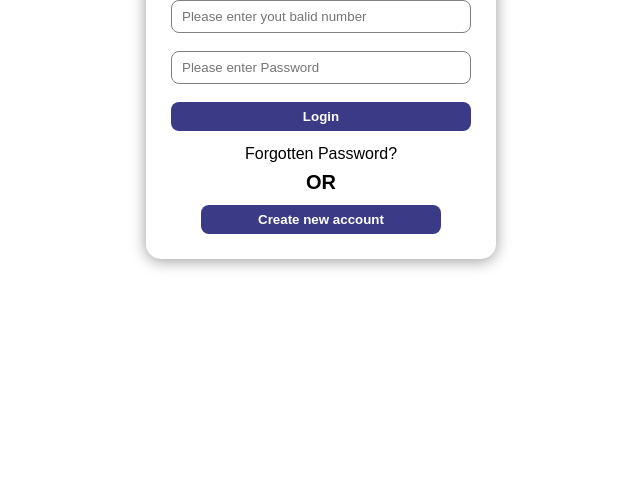
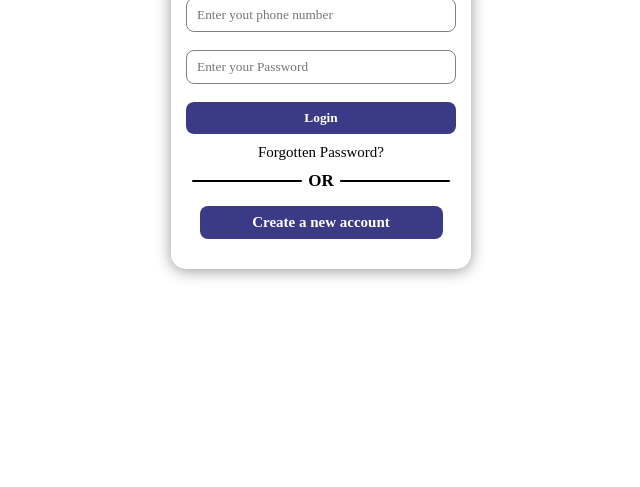
Before and after one commit to SyntaxAdil/myLoginForm, a plain HTML site: page index.html in a window 1280 px wide. Shown: the part 313-800 px from the top of the page, without its empty margins (319-959 px from the left). Drawn offline with Linux system fonts and the light colour scheme.

Commit message:
Modified

```diff
--- a/index.html
+++ b/index.html
@@ -3,7 +3,7 @@
 <head>
     <meta charset="UTF-8">
     <meta name="viewport" content="width=device-width, initial-scale=1.0">
-    <title>My login</title>
+    <title>Facebook login</title>
     <!-- CSS file -->
      <link rel="stylesheet" href="style.css">
 </head>
@@ -11,27 +11,27 @@
     <!-- main container -->
     <div class="login_container">
 
-        <h1>My Login</h1>
+        <h1>Facebook</h1>
 
      <div>
-        <input type="number" id="phoneNum" placeholder="Please enter yout balid number">
-        <div id="numError" class="validError" >Invalid number </div>
+        <input type="number" id="phoneNum" placeholder="Enter yout phone number">
+        <div id="numError" class="validError" >Invalid provided number </div>
     </div>
 
     <div>
-        <input type="password" id="pass" placeholder="Please enter Password">
-        <div id="passError" class="validError">Invalid Password </div>
+        <input type="password" id="pass" placeholder="Enter your Password">
+        <div id="passError" class="validError">Invalid provided Password </div>
      </div>
 
 
     <button id="loginBtn" onclick="validError()" >Login</button>
 
-     <a href="#" id="forgetPass"> <p>Forgotten Password?</p></a>
+     <!-- <a href="#" id="forgetPass"> <p>Forgotten Password?</p></a> -->
+     <div id="forgetPass"><a href="#">Forgotten Password?</a></div>
 
+    <div class="or_container">OR</div>
 
-     <p style="font-size: 20px; font-weight: bolder;">OR</p>
-
-     <button id="create_btn">Create new account</button>
+     <button id="create_btn">Create a new account</button>
     </div>
 
 
--- a/style.css
+++ b/style.css
@@ -2,7 +2,7 @@
     margin: 0;
     padding: 0;
     box-sizing: border-box;
-    font-family: Arial, Helvetica, sans-serif;
+    font-family: 'Times New Roman', Times, serif;
 }
 body{
     display: flex;
@@ -11,8 +11,8 @@ body{
     height: 100vh;
 }
 .login_container{
-    padding: 25px;
-    width: 350px;
+    padding: 15px;
+    width: 300px;
     text-align: center;
     border-radius: 15px;
     box-shadow: 0px 2px 15px rgba(0, 0, 0, 0.4);
@@ -22,7 +22,7 @@ body{
 h1{
     font-weight: bolder;
     font-size: 40px;
-    margin-bottom: 15px;
+    margin: 15px;
     color: rgb(26, 26, 136);
 }
 
@@ -37,9 +37,19 @@ input:focus{
     outline: none;
 
 }
+#forgetPass{
+    margin: 10px 0;
+    margin-top: -5px;
+}
+#forgetPass a {
+    text-decoration: none;
+    color: black;
+    font-size: 15px;
+
+}
 button{
     width: 100%;
-    padding: 7px;
+    padding: 8px ;
     border-radius:8px ;
     border: none;
     font-weight: bolder;
@@ -48,9 +58,11 @@ button{
     margin-bottom: 14px;
 }
 #create_btn{
-    width: 80%;
-    margin-bottom: 0;
-    margin-top: 3px;
+    padding: 8px 10px;
+    width: 90%;
+    margin-top: 5px;
+    margin-bottom: 15px;
+    font-size: 15px;
 }
 button:hover{
     background-color: rgb(7, 7, 94);
@@ -59,15 +71,27 @@ button:hover{
 p{
     margin-bottom: 8px;
 }
-#forgetPass {
-    text-decoration: none;
-    color: black;
+.validError{
+    color: red;
+    margin-top: -10px;
+    margin-bottom: 8px;
+    display: none;
 
 }
-.validError{
-    color: red;
-   margin-top: -10px;
-   margin-bottom: 8px;
-   display: none;
+.or_container{
+    font-size: 17px;
+    margin-bottom: 10px;
+    display: flex;
+    align-items: center;
+    font-weight: bolder;
+}
+.or_container::before,
+.or_container::after{
+    content: "";
+    flex: 1;
+    margin: 0 6px;
+    height: 2px;
+    background-color: black;
+    border-radius: 5px;
 
 }
```
